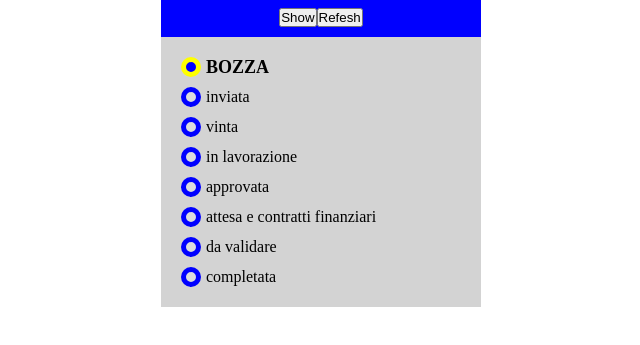
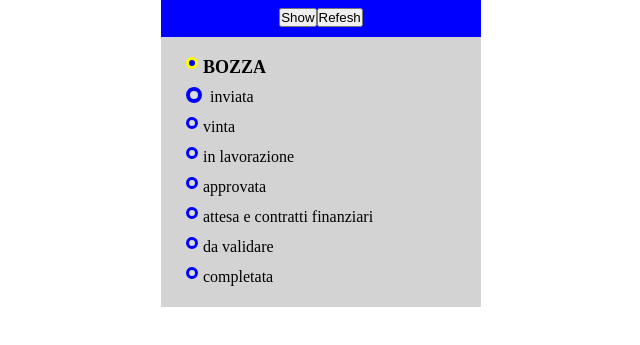
Before and after one commit to alelui/menuStati, a plain HTML site: page index.html in a window 1280 px wide. Both pictures are taken after a click on the button "Show". Shown: the part 67-412 px from the top of the page, without its empty margins (319-959 px from the left). Drawn offline with Linux system fonts and the light colour scheme.

Commit message:
margin on ball

```diff
--- a/main.js
+++ b/main.js
@@ -15,6 +15,8 @@ const ul = container.querySelector('.list');
 ul.innerHTML = fillList();
 let list = ul.querySelectorAll('li');
 list[0].classList.add('active');
+let ball = document.querySelectorAll('.ball');
+ball[1].classList.add('circle_near_next');
 
 const main = document.querySelector('.main');
 main.classList.add('display_none');
@@ -48,7 +50,6 @@ function getIndiceStato() { return offertaJson.indiceStatoCorrente }
 
 function changeState(jIndex) {
     const stati = offertaJson.stato;
-    const ball = document.querySelectorAll('.ball');
     //Quando clicco sull'ultimo elemento, disabilito e nascondo bottone
     if (jIndex == stati.length - 2) {
         changeBtn.disabled = true;
@@ -56,10 +57,12 @@ function changeState(jIndex) {
     }
     if (jIndex < stati.length) {
         list[jIndex].classList.remove('active');
+        ball[jIndex + 1].classList.remove('circle_near_next');
         jIndex++
+        list[jIndex].classList.add('active');
         ball[jIndex].classList.remove('circle_next');
         ball[jIndex].classList.add('circle_past');
-        list[jIndex].classList.add('active');
+        ball[jIndex + 1].classList.add('circle_near_next');
         offertaJson.indiceStatoCorrente = jIndex;
     }
 }
--- a/style.css
+++ b/style.css
@@ -20,20 +20,28 @@ h2{
 }
 
 .circle_past{
-    width: 10px;
-    height: 10px;
+    width: 6px;
+    height: 6px;
     border-radius: 50%;
     background-color: blue;
-    border: 5px solid yellow;
-    margin-right: 5px;
+    border: 3px solid yellow;
+    margin: 0 5px;
 }
 .circle_next{
-    width: 10px;
-    height: 10px;
+    width: 6px;
+    height: 6px;
     border-radius: 50%;
     background-color: gainsboro;
-    border: 5px solid blue;
-    margin-right: 5px;
+    border: 3px solid blue;
+    margin: 0 5px;
+}
+.circle_near_next{
+    width: 8px;
+    height: 8px;
+    border-radius: 50%;
+    background-color: gainsboro;
+    border: 4px solid blue;
+    margin-right: 8px;
 }
 
 .container{
```
